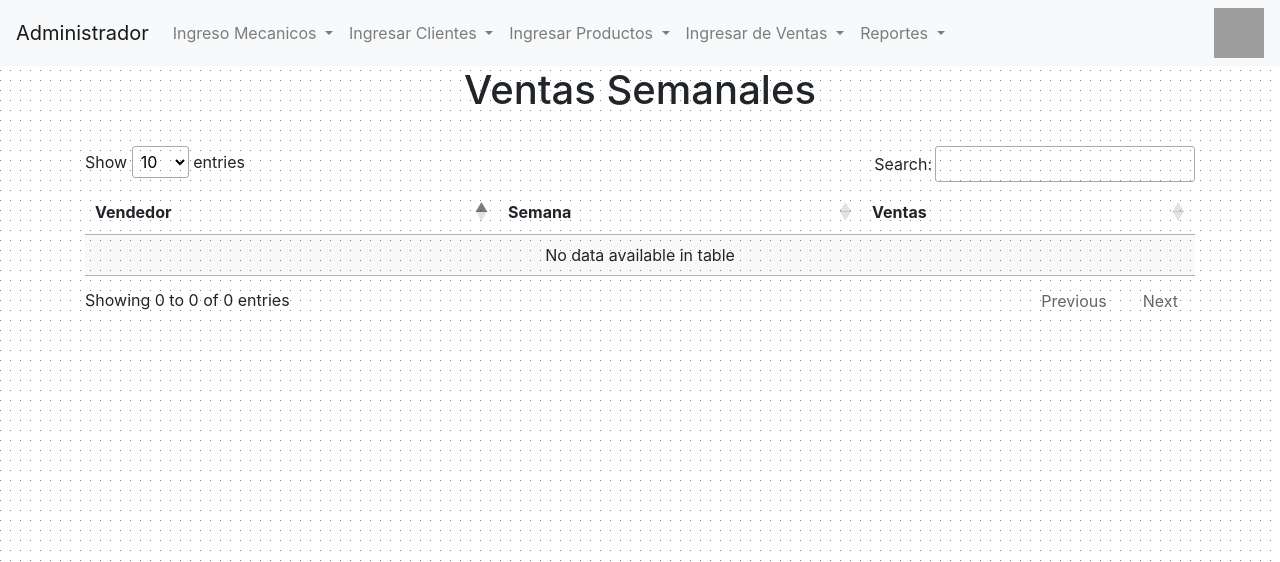
After one commit to danielvill/tesisBryan, a Flask app: page /admin/rep_semanal in a window 1280 px wide. The commit adds this page. Shown: the top 562 px of the page. Run offline with Flask 3, Linux system fonts and the light colour scheme; data that the repository does not hold is empty; some libraries are stand-ins or nearby versions; grey boxes are pictures that could not be loaded.

Commit message:
Agregado ventas semanales

```diff
--- a/app.py
+++ b/app.py
@@ -5,7 +5,7 @@ from modules.admin import Admin
 from modules.productos import Productos
 from modules.usuarios import Usuario
 from modules.ventas import Ventas
-from datetime import datetime
+from datetime import datetime,timedelta
 from collections import defaultdict
 from babel.dates import format_date
 
@@ -338,7 +338,6 @@ def editve(venta_name):
 # Vista de reportes diarios de todos lo mecanicos
 @app.route('/admin/rep_diario')
 def repodia():
-
         # Obtener todas las ventas de la colección 'ventas'
         ventas = db.ventas.find()
 
@@ -372,6 +371,44 @@ def repodia():
         return render_template('admin/rep_diario.html', usuarios_ordenados=usuarios_ordenados)
 
 
+#Admin Vista de Reportes semanales
+@app.route('/admin/rep_semanal')
+def reposemana():
+
+    # Obtener todas las ventas de la colección 'ventas'
+    ventas = db.ventas.find()
+
+    # Crear un diccionario para almacenar las ventas por usuario
+    ventas_por_usuario = {}
+
+    # Iterar sobre las ventas y sumar las cantidades por usuario
+    for venta in ventas:
+        usuario = venta['usuario']
+        cantidad = float(venta['cambio'])
+        fecha = venta["fecha"]
+
+        # Convertir la fecha a formato español
+        fecha = datetime.strptime(fecha, "%Y-%m-%d")
+
+        # Calcular el inicio de la semana para la fecha
+        inicio_semana = fecha - timedelta(days=fecha.weekday())
+        inicio_semana_es = format_date(inicio_semana, 'EEEE d MMMM yyyy', locale='es_ES')
+
+        # Verificar si el usuario ya está en el diccionario
+        if usuario in ventas_por_usuario:
+            # Verificar si la semana ya está en el diccionario del usuario
+            if inicio_semana_es in ventas_por_usuario[usuario]:
+                ventas_por_usuario[usuario][inicio_semana_es] += cantidad
+            else:
+                ventas_por_usuario[usuario][inicio_semana_es] = cantidad
+        else:
+            ventas_por_usuario[usuario] = {inicio_semana_es: cantidad}
+
+    # Ordenar los usuarios por la cantidad de ventas en orden descendente
+    usuarios_ordenados = sorted(ventas_por_usuario.items(), key=lambda x: sum(x[1].values()), reverse=True)
+
+    # Renderizar la plantilla 'admin/r_semanal.html' con los datos necesarios
+    return render_template('admin/rep_semanal.html', usuarios_ordenados=usuarios_ordenados)
 
 
 #*Carpetas Usuarios
@@ -417,40 +454,6 @@ def vuse_cliente():
 
 
 
-#Carpetas Usuarios Ingresado de Productos
-
-#@app.route('/usuarios/producto', methods=['GET', 'POST'])
-#def usedproduc():
-#    if request.method == 'POST':
-#        producto= db["productos"]
-#        codigo=request.form["codigo"]
-#        marca=request.form["marca"]
-#        categoria=request.form["categoria"]
-#        cantidad=request.form["cantidad"]
-#        precio=request.form["precio"]
-#        if codigo and marca and categoria and cantidad and precio:
-#            regpro= Productos(codigo,marca,categoria,cantidad,precio)
-#            producto.insert_one(regpro.ProduDBCollection())
-#            return redirect(url_for('usedproduc'))
-#    return render_template('usuarios/producto.html')
-
-# Carpeta de vistado de productos y editado de productos
-#@app.route('/useedit_prod/<string:prod_codigo>', methods=['GET', 'POST'])
-#def useediproduc(prod_codigo):
-#    producto =db['productos']
-#    if request.method == 'POST':
-#        codigo= request.form["codigo"]
-#        marca=request.form["marca"]
-#        categoria=request.form["categoria"]
-#        cantidad=request.form["cantidad"]
-#        precio=request.form["precio"]
-#        if codigo and marca and categoria and cantidad and precio:
-#            producto.update_one({'codigo':prod_codigo},{'$set':{'codigo':codigo,'marca':marca,'categoria':categoria,'cantidad':cantidad,'precio':precio}})
-#            return redirect(url_for('vuse_producto'))
-#    else:
-#        return render_template('usuarios/e_produc.html')
-#
-
 # * Ingreso de Usuarios ventas
 
 @app.route('/usuarios/ventas', methods=['GET', 'POST'])
--- a/templates/admin/e_venta.html
+++ b/templates/admin/e_venta.html
@@ -44,7 +44,6 @@
             </tr>
         </thead>
         <tbody data-usuario="{{e_venta.usuario}}">
-
             <th>
                 <input type="text" class="form-control" value="{{e_venta.usuario}}" name="usuario">
             </th>
--- a/templates/admin/layout.html
+++ b/templates/admin/layout.html
@@ -70,6 +70,7 @@
                     <div class="dropdown-menu" aria-labelledby="navbarDropdown">
                         <a class="dropdown-item" href="./reportes">Ventas Anuales</a>
                         <a class="dropdown-item" href="./v_ventas">Ventas Mensuales</a>
+                        <a class="dropdown-item" href="./rep_semanal">Ventas Semanales</a>
                         <a class="dropdown-item" href="./rep_diario">Ventas Diarias</a>
                     </div>
                 </li>
@@ -78,14 +79,8 @@
         <img src="https://th.bing.com/th/id/OIP.sOJ3OHUOvI2iJjphUTSLLAHaHa?w=173&h=180&c=7&r=0&o=5&pid=1.7" alt=""
             width="50" height="50">
     </nav>
-
-
     {% block content %}
-
     {% endblock %}
-
-
-
 </body>
 
 </html>
--- /dev/null
+++ b/templates/admin/rep_semanal.html
@@ -0,0 +1,38 @@
+{% extends "admin/layout.html" %}
+{% block content %}
+<div class="container">
+    <h1 style="text-align: center;">Ventas Semanales</h1>
+    <br>
+    <table id="example" class="display" style="width:100%">
+        <thead>
+            <tr>
+                <th>Vendedor</th>
+                <th>Semana</th>
+                <th>Ventas</th>
+            </tr>
+        </thead>
+        <tbody>
+            {% for usuario, ventas in usuarios_ordenados %}
+            {% for semana, cantidad in ventas.items() %}
+            <tr>
+                <td>{{ usuario }}</td>
+                <td>{{ semana }}</td>
+                <td>{{ cantidad }}</td>
+            </tr>
+            {% endfor %}
+            {% endfor %}
+        </tbody>
+    </table>
+</div>
+<script>
+
+    //Cambio de english a spanish
+    $(document).ready(function () {
+        $('#example').DataTable({
+            "language": {
+                "url": "//cdn.datatables.net/plug-ins/1.10.21/i18n/Spanish.json"
+            }
+        });
+    });
+</script>
+{% endblock %}
```
